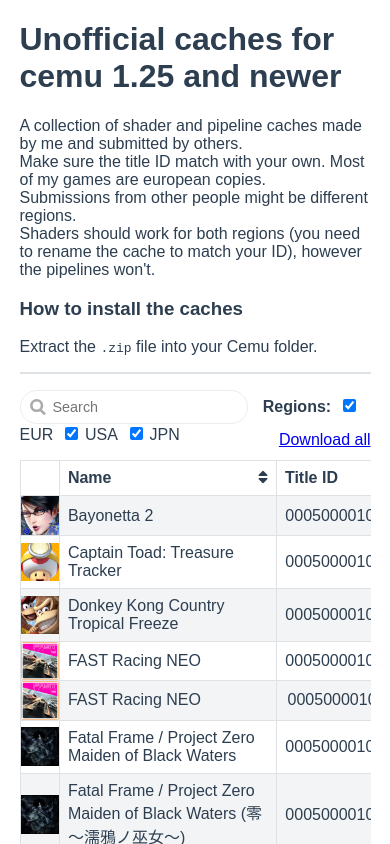
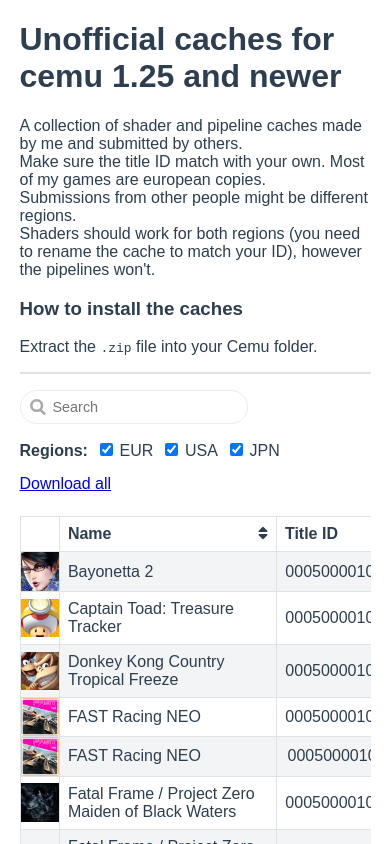
Before and after one commit to chriztr/cemu_shader_and_pipeline_caches, a Vue app: page / in a window 390 px wide. Shown: the top 844 px of the page. Built offline with nearby package versions, Linux system fonts and the light colour scheme.

Commit message:
better mobile experience

```diff
--- a/src/App.vue
+++ b/src/App.vue
@@ -98,7 +98,7 @@
       placeholder='Search'
       v-model='searchStr'
     />
-    <span style="margin-left: .5em;">
+    <span class="regionCheckbox">
       <label><b>Regions:</b></label>
       <input type="checkbox" v-model="showEUR" id="showEURCheckbox">
       <label for="showEURCheckbox">EUR</label>
@@ -108,7 +108,7 @@
       <label for="showJPNCheckbox">JPN</label>
     </span>
 
-    <a style="float: right; line-height: 2rem;" href="https://github.com/chriztr/cemu_shader_and_pipeline_caches/releases/latest/download/shaders.zip">Download all</a>
+    <a class="downloadAllBtn" href="https://github.com/chriztr/cemu_shader_and_pipeline_caches/releases/latest/download/shaders.zip">Download all</a>
 
   </p>
 
--- a/src/assets/base.css
+++ b/src/assets/base.css
@@ -50,7 +50,7 @@
   }
 
   hr {
-    border: 1px solid #34404c;
+    border: 1px solid #34404c !important;
   }
 
   .search {
@@ -61,6 +61,7 @@
   }
 
   .chartDropdownBox {
+    color: #adbac7 !important;
     background-color: #34404c !important;
   }
 }
@@ -199,3 +200,33 @@
   outline: 0;
   transition: all ease .3s;
 }
+
+.regionCheckbox {
+  margin-left: .5em;
+}
+
+.downloadAllBtn {
+  float: right;
+  line-height: 2rem;
+}
+
+@media (max-width: 670px) {
+  .search {
+    float: right;
+  }
+  .regionCheckbox, .downloadAllBtn {
+    padding-top: .5em;
+    margin-left: 0;
+    display: block;
+    float: none;
+  }
+}
+
+@media (max-width: 560px) {
+  .search {
+    float: none;
+  }
+  .regionCheckbox {
+    padding-top: 1em;
+  }
+}
```
